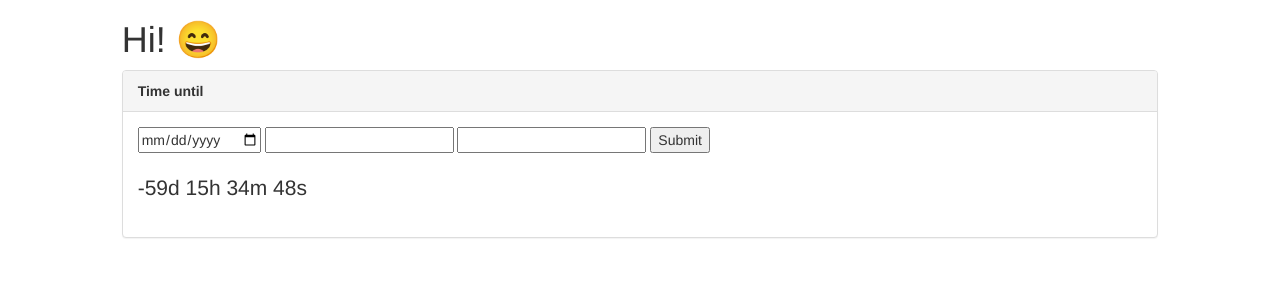
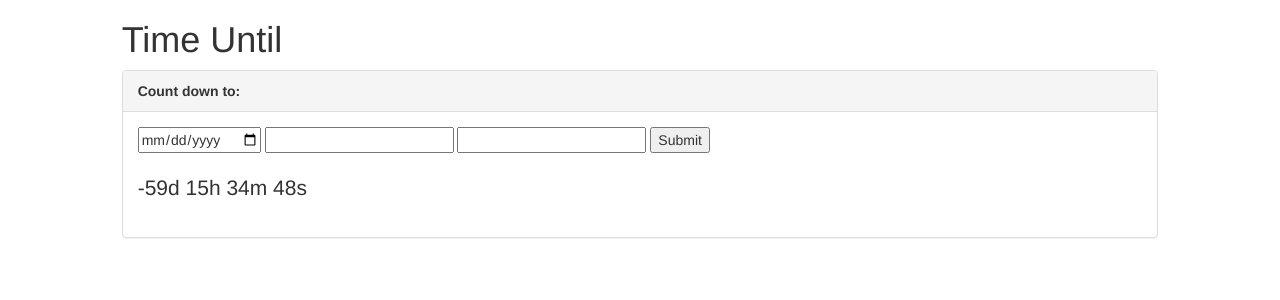
Before and after one commit to davidesarra/timeuntil, a Flask app: template timeuntil/templates/base.html in a window 1280 px wide. Shown: the top 300 px of the page. Run offline with Flask 2, Linux system fonts and the light colour scheme; the template is opened without the code that fills it: most values are stand-ins (such as "Sample title", 1, 10 or a date in 2020); form fields are guessed from the names that the template uses; parts of the project's set-up code (start-up, migrations or seed data) failed here and were passed over; some libraries are stand-ins or nearby versions.

Commit message:
Update main HTML title to Time Until

```diff
--- a/timeuntil/templates/base.html
+++ b/timeuntil/templates/base.html
@@ -12,9 +12,9 @@
   <div class="row">
     <div class="col-lg-1"></div>
     <div class="col-lg-10">
-      <h1>Hi! 😄</h1>
+      <h1>Time Until</h1>
       <div class="panel panel-default">
-        <div class="panel-heading"><b>Time until</b></div>
+        <div class="panel-heading"><b>Count down to:</b></div>
         <div class="panel-body">
 
           <form action="#" method="post">
```
